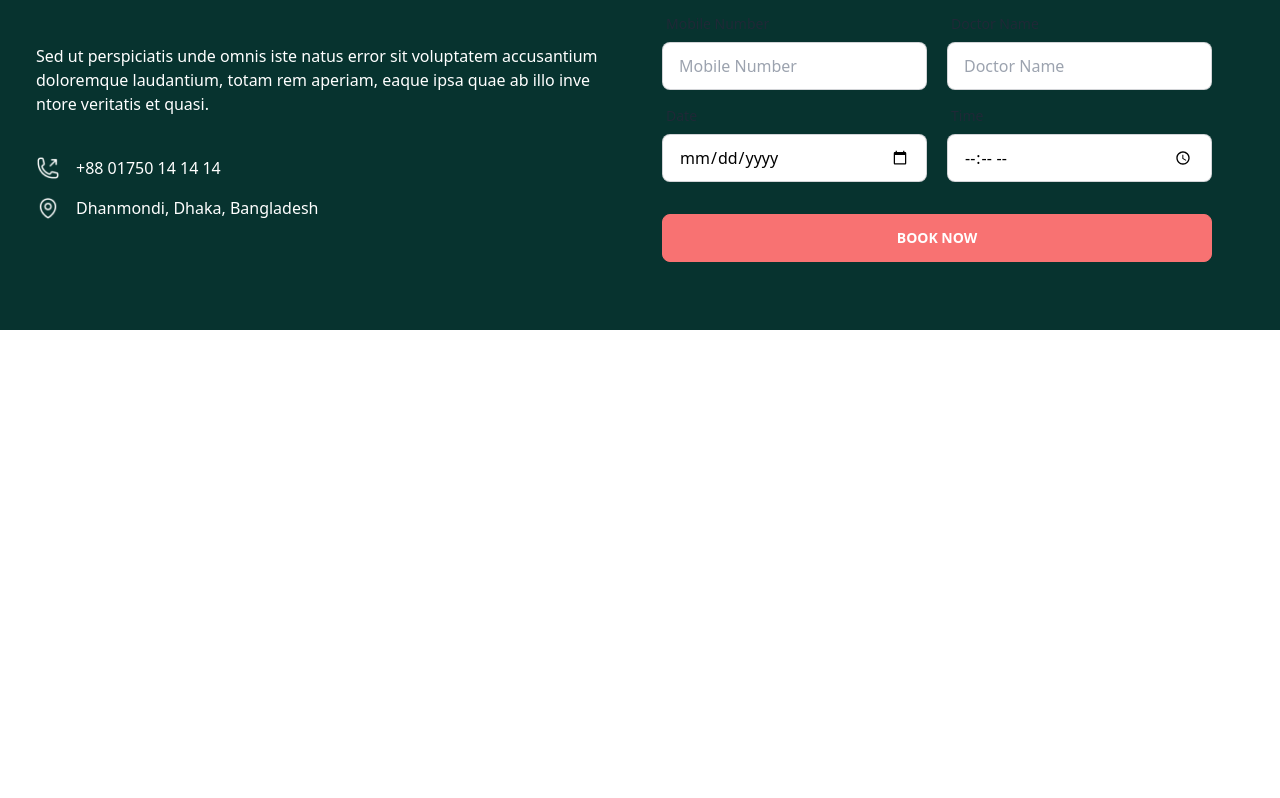
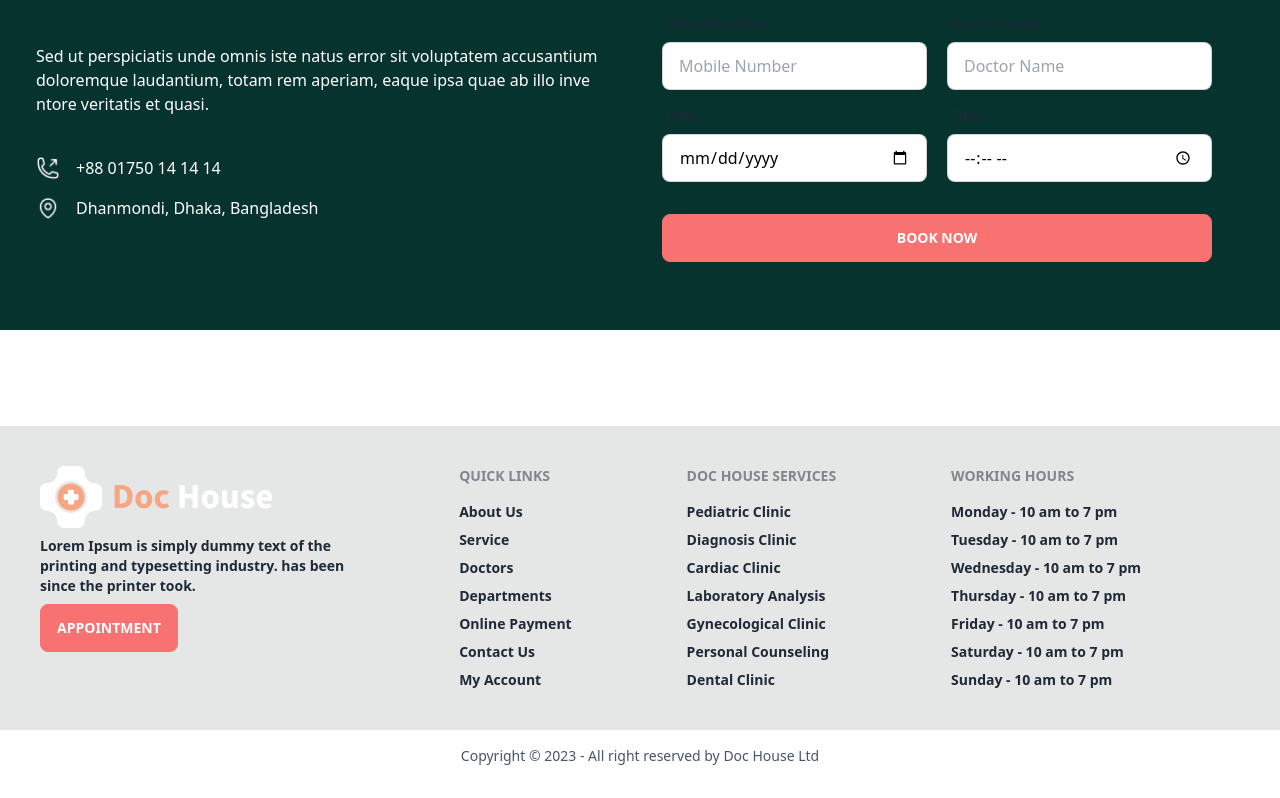
Before and after one commit to KhanZiaul/Doctor-House-Client, a React (Vite) app: page / in a window 1280 px wide. Shown: the part 3322-4120 px from the top of the page. Before the commit the page ends 3652 px from the top, so only its background shows below. Built offline with nearby package versions, Linux system fonts and the light colour scheme.

Commit message:
done footer

```diff
--- a/src/Layouts/MainLayout.jsx
+++ b/src/Layouts/MainLayout.jsx
@@ -1,11 +1,13 @@
 import { Outlet } from 'react-router-dom';
 import Navigation from '../Pages/Shared/Navigation/Navigation';
+import Footer from '../Pages/Shared/Footer/Footer';
 
 const MainLayout = () => {
     return (
         <div >
             <Navigation></Navigation>
             <Outlet></Outlet>
+            <Footer></Footer>
         </div>
     );
 };
--- a/src/Pages/Shared/Footer/Footer.jsx
+++ b/src/Pages/Shared/Footer/Footer.jsx
@@ -1,10 +1,55 @@
-import React from 'react';
+import { Link } from 'react-router-dom';
+import logo from '../../../assets/Images/Home/logo.png'
 
 const Footer = () => {
     return (
-        <div>
+        <div className='mt-24 mb-4'>
+            <footer className="footer p-10 bg-base-300 text-base-content font-semibold">
+                <div>
+                    <img src={logo} alt="" />
+                    <p>Lorem Ipsum is simply dummy text of the <br /> printing and typesetting industry. has been <br /> since the printer took.</p>
+                    <button className='btn btn-error text-white'>Appointment</button>
+                </div>
+                <div>
+                    <span className="footer-title">Quick Links</span>
+                    <Link className="link link-hover">About Us</Link>
+                    <Link className="link link-hover">Service</Link>
+                    <Link className="link link-hover">Doctors</Link>
+                    <Link className="link link-hover">Departments</Link>
+                    <Link className="link link-hover">Online Payment</Link>
+                    <Link className="link link-hover">Contact Us</Link>
+                    <Link className="link link-hover">My Account</Link>
+                </div>
+                <div>
+                    <span className="footer-title">Doc House Services</span>
+                    <Link className="link link-hover">Pediatric Clinic</Link>
+                    <Link className="link link-hover">Diagnosis Clinic</Link>
+                    <Link className="link link-hover">Cardiac Clinic</Link>
+                    <Link className="link link-hover">Laboratory Analysis</Link>
+                    <Link className="link link-hover">Gynecological Clinic</Link>
+                    <Link className="link link-hover">Personal Counseling</Link>
+                    <Link className="link link-hover">Dental Clinic</Link>
+                </div>
+                <div>
+                    <span className="footer-title">Working Hours</span>
+                    <Link className="link link-hover">Monday - 10 am to 7 pm</Link>
+                    <Link className="link link-hover">Tuesday - 10 am to 7 pm</Link>
+                    <Link className="link link-hover">Wednesday - 10 am to 7 pm</Link>
+                    <Link className="link link-hover">Thursday - 10 am to 7 pm</Link>
+                    <Link className="link link-hover">Friday - 10 am to 7 pm</Link>
+                    <Link className="link link-hover">Saturday - 10 am to 7 pm</Link>
+                    <Link className="link link-hover">Sunday - 10 am to 7 pm</Link>
+                </div>
+            </footer>
+            <div>
+                <footer className="footer justify-center items-center p-4  text-neutral-content">
+                    <div className="items-center grid-flow-col">
+                        <p className='text-slate-600'>Copyright © 2023 - All right reserved by Doc House Ltd</p>
+                    </div>
+                </footer>
+            </div>
+        </div>
 
-        </div>
     );
 };
 
```
